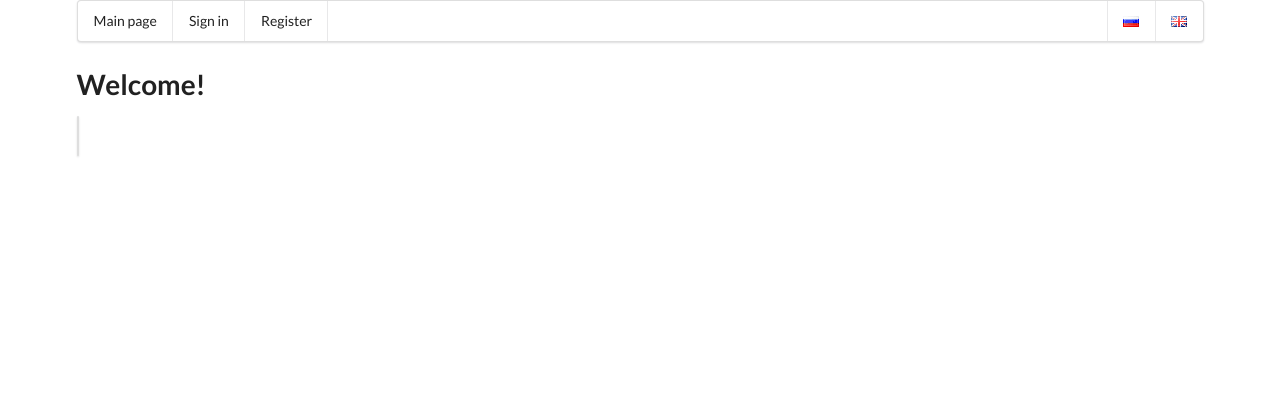
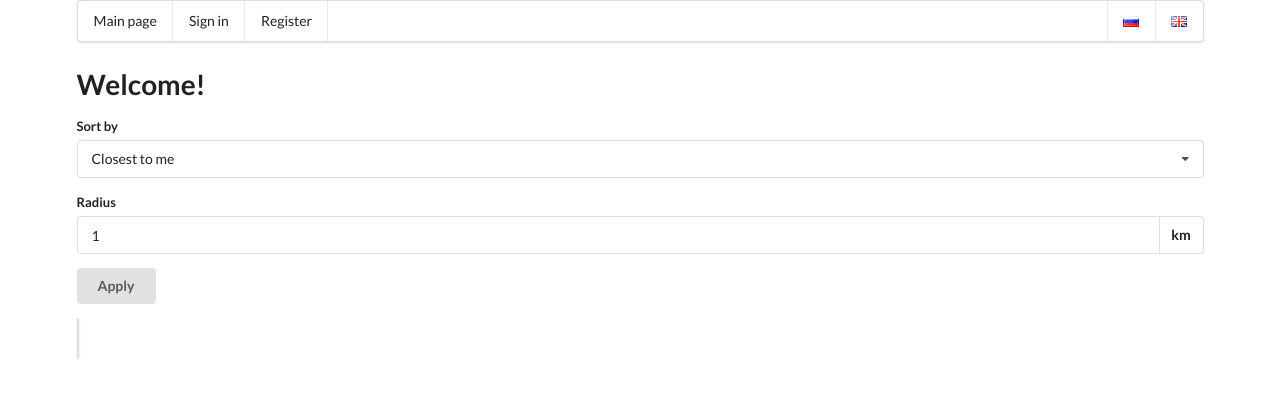
Before and after one commit to QwertygidQ/SpecialHelp, a Flask app: page /?page=1 in a window 1280 px wide. Shown: the top 398 px of the page. Run offline with Flask 2, Linux system fonts and the light colour scheme; data that the repository does not hold is empty; parts of the project's set-up code (start-up, migrations or seed data) failed here and were passed over; some libraries are stand-ins or nearby versions.

Commit message:
Started working on sorting

```diff
--- /dev/null
+++ b/app/static/js/semantic_dropdown_init.js
@@ -0,0 +1,3 @@
+$(document).ready(function(){
+    $('.ui.dropdown').dropdown();
+});
--- a/app/templates/base.html
+++ b/app/templates/base.html
@@ -5,7 +5,6 @@
     <head>
         <title>{{ title }}</title>
         <meta charset="UTF-8">
-        <link rel="stylesheet" href="../static/css/text_break.css"/>
 
         <!-- Should use downloaded libs instead of CDNs, temporary solution -->
 
@@ -24,6 +23,7 @@
         {% block init %}{% endblock %}
 
         <!-- Initialization -->
+        <link rel="stylesheet" href="../static/css/text_break.css"/>
         <script src="../static/js/semantic_rating_init.js"></script>
     </head>
 
--- a/app/templates/index.html
+++ b/app/templates/index.html
@@ -1,11 +1,47 @@
 {% extends "base.html" %}
+
+{% block init %}
+<script src="../static/js/semantic_dropdown_init.js"></script>
+{% endblock %}
 
 {% block content %}
 <h1>{{ _('Welcome!') }}</h1>
+
+<div class="ui form">
+    <div class="field">
+        <label>Sort by</label>
+        <select class="ui selection dropdown">
+            <i class="dropdown icon"></i>
+            <div class="menu">
+                <option class="item" value="closest">Closest to me</option>
+                <option class="item" value="last">Last added</option>
+                <option class="item" value="first">First added</option>
+            </div>
+        </select>
+    </div>
+
+    <div class="field">
+        <label>Radius</label>
+        <div class="ui right labeled input">
+            <input name="radius" min="0" max="500" value="1" type="number">
+            <div class="ui basic label">km</div>
+        </div>
+    </div>
+
+    <button class="ui submit button">Apply</button>
+</div>
+
+<div class="ui bottom-padded"></div>
+
 <div class="ui pagination menu">
     {% for i in range(1, pages_count + 1) %}
         <a class="item" href="{{ url_for('index', page=i) }}">{{ i }}</a>
     {% endfor %}
+</div>
+
+<div class="ui blurring basic segment">
+    <div class="ui dimmer">
+        <div class="ui inline active large loader"></div>
     </div>
 
     <div class="ui divided attached list">
@@ -16,6 +52,7 @@
             </div>
         {% endfor %}
     </div>
+</div>
 
 <div class="ui bottom-padded"></div>
 {% endblock %}
```
Lines whose indentation alone changed are shown as unchanged.
